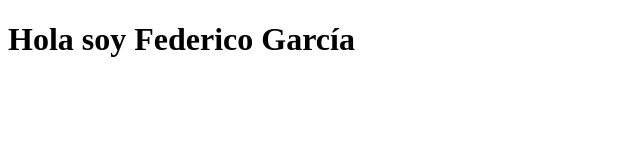
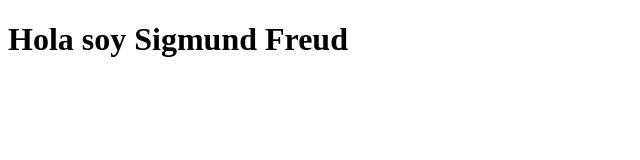
Before and after one commit to joadelvia/cursodocker, a plain HTML site: page index.html in a window 1280 px wide. Shown: the whole page, without its empty margins (0-640 px from the left). Drawn offline with Linux system fonts and the light colour scheme.

Commit message:
Tercer build

```diff
--- a/index.html
+++ b/index.html
@@ -6,6 +6,6 @@
     <title>Hola mundo</title>
 </head>
 <body>
-    <h1>Hola soy Federico García</h1>
+    <h1>Hola soy Sigmund Freud</h1>
 </body>
 </html>
```
